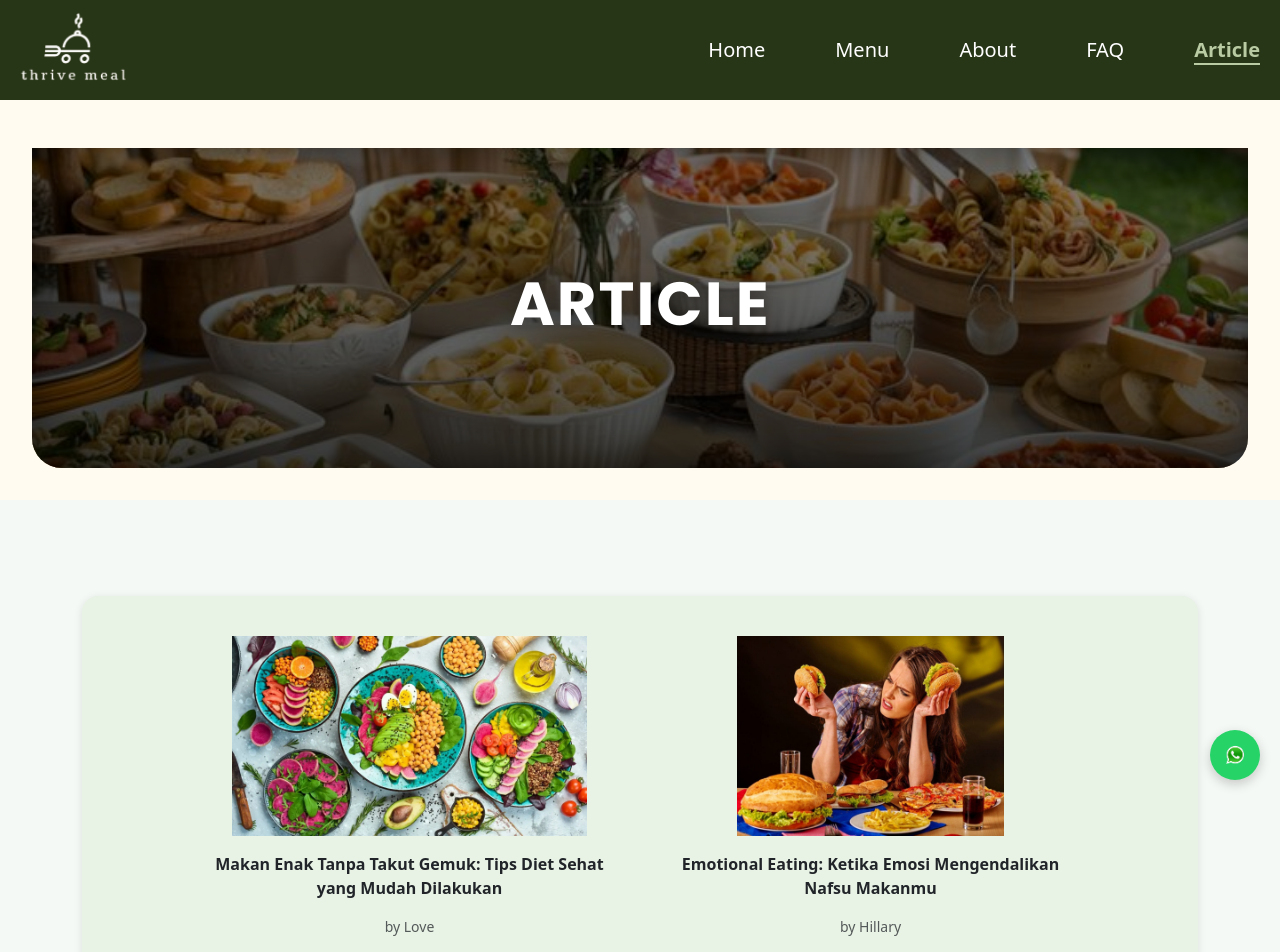
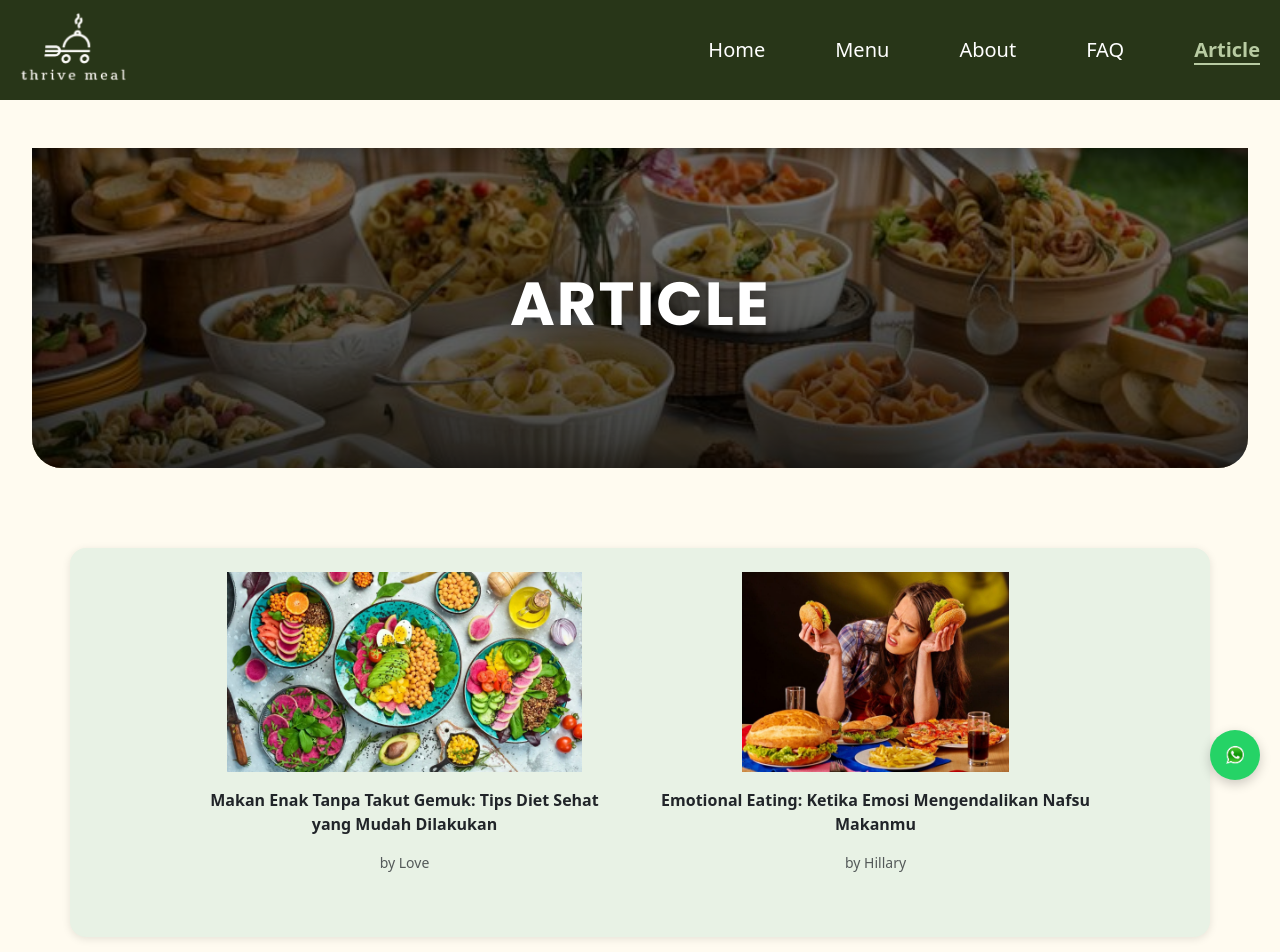
Before and after one commit to VanessaSimanta/Thrive-Meal, a React (Create React App) app in the folder frontend/: page /article in a window 1280 px wide. Shown: the top 952 px of the page. Built offline with nearby package versions, Linux system fonts and the light colour scheme; no server answers.

Commit message:
article update

```diff
--- a/frontend/src/App.css
+++ b/frontend/src/App.css
@@ -552,6 +552,10 @@ body {
   background-color: #283618;
 }
 
+.bg-custom2 {
+  background-color: #dfeee0;
+}
+
 .article-card:hover {
   box-shadow: 0 8px 20px rgba(0, 0, 0, 0.15);
   transform: translateY(-4px);
--- a/frontend/src/public/component/articlePage.js
+++ b/frontend/src/public/component/articlePage.js
@@ -50,7 +50,7 @@ const featuredArticles = [
 
 function ArticlePage() {
     return (
-        <div style={{ backgroundColor: "#f5f9f5" }}>
+        <div style={{ backgroundColor: "#fffbf0" }}>
             <div className="menu-page">
             <div className="menu-banner">
                 <div className="menu-banner-overlay">
@@ -59,21 +59,17 @@ function ArticlePage() {
             </div>
             </div>
             <section className="container py-5">
-                <div className="container my-5">
             <div
                 className="row justify-content-center p-4"
                 style={{
                     backgroundColor: "#e8f2e5",
                     borderRadius: "16px",
+                    marginBottom : "50px",
                     boxShadow: "0 2px 8px rgba(0,0,0,0.1)",
                 }}
             >
                 {featuredArticles.map((article) => (
-                    <div className="col-md-5 mx-2 mb-4" key={article.id}>
-                        <div
-                            className="text-center p-3 article-card"
-                            style={{ borderRadius: "12px", transition: "0.3s" }}
-                        >
+                    <div className="col-md-5 mx-2 mb-4 align-items-center text-center" key={article.id}>
                             <div className="overflow-hidden rounded" style={{ height: "200px" }}>
                                 <img
                                     src={article.image}
@@ -88,10 +84,9 @@ function ArticlePage() {
                             </div>
                             <p className="fw-semibold mt-3">{article.title}</p>
                             <p className="text-muted small">by {article.author}</p>
-                        </div>
+
                     </div>
                 ))}
-            </div>
             </div>
                 <h2 className="text-center fw-bold mb-4 bg-custom text-white">OUR LATEST ARTICLE</h2>
                 <div className="row justify-content-center">
```
